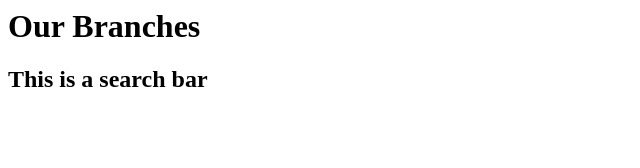
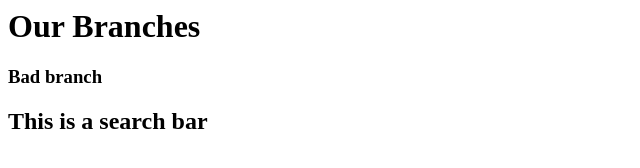
Before and after one commit to JonathanEleiott/branches, a plain HTML site: page index.html in a window 1280 px wide. Shown: the whole page, without its empty margins (0-640 px from the left). Drawn offline with Linux system fonts and the light colour scheme.

Commit message:
bad branch

```diff
--- a/index.html
+++ b/index.html
@@ -5,6 +5,8 @@
   <body>
     <h1>Our Branches</h1>
 
+    <h3>Bad branch</h3>
+
     <h2>This is a search bar</h2>
   </body>
 </html>
```
